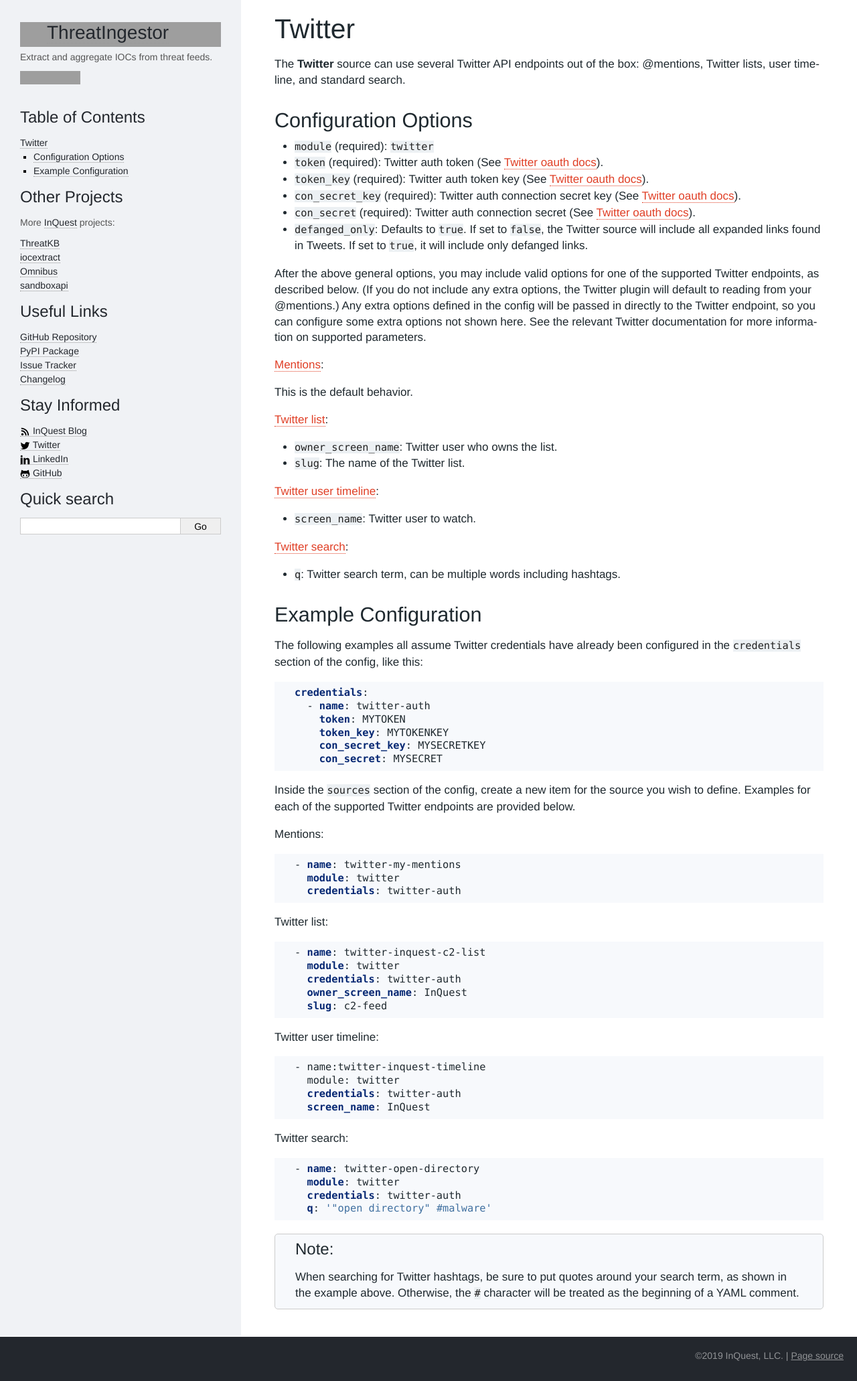
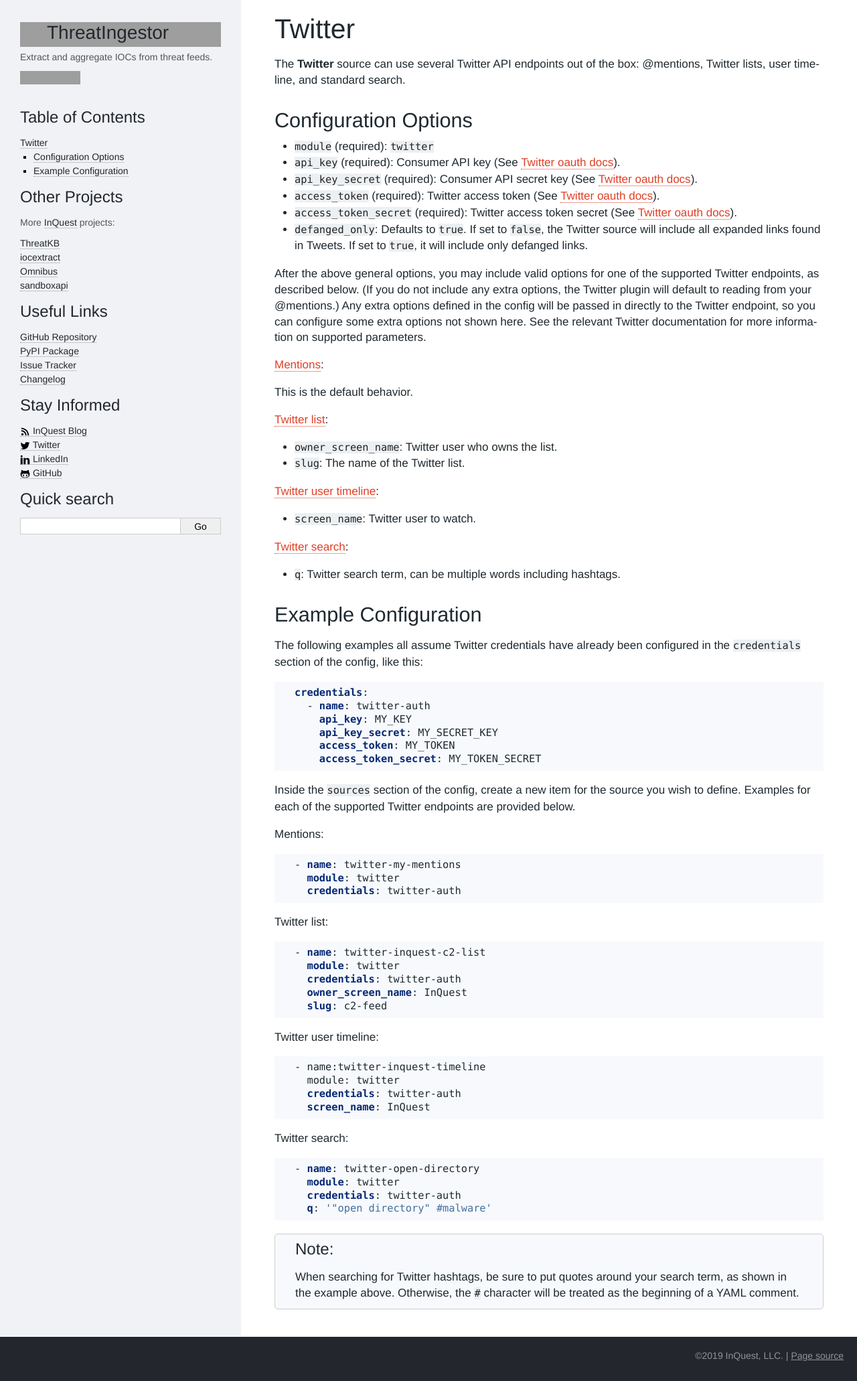
Before and after one commit to InQuest/ThreatIngestor, a Sphinx documentation site: the page built from docs/sources/twitter.rst, in a window 1280 px wide. Shown: the whole page at 67% size. Built offline with Sphinx 7.4.7, drawn with Linux system fonts in a browser that asks for light colours; some web fonts are replaced; grey boxes are pictures that could not be loaded.

Commit message:
Change Twitter credential format
As suggested in #67.

```diff
--- a/docs/sources/twitter.rst
+++ b/docs/sources/twitter.rst
@@ -10,12 +10,10 @@
 ~~~~~~~~~~~~~~~~~~~~~
 
 * ``module`` (required): ``twitter``
-* ``token`` (required): Twitter auth token (See `Twitter oauth docs`_).
-* ``token_key`` (required): Twitter auth token key (See `Twitter oauth docs`_).
-* ``con_secret_key`` (required): Twitter auth connection secret key (See
-  `Twitter oauth docs`_).
-* ``con_secret`` (required): Twitter auth connection secret (See `Twitter oauth
-  docs`_).
+* ``api_key`` (required): Consumer API key (See `Twitter oauth docs`_).
+* ``api_key_secret`` (required): Consumer API secret key (See `Twitter oauth docs`_).
+* ``access_token`` (required): Twitter access token (See `Twitter oauth docs`_).
+* ``access_token_secret`` (required): Twitter access token secret (See `Twitter oauth docs`_).
 * ``defanged_only``: Defaults to ``true``. If set to ``false``, the Twitter
   source will include all expanded links found in Tweets. If set to ``true``,
   it will include only defanged links.
@@ -54,10 +52,10 @@
 
     credentials:
       - name: twitter-auth
-        token: MYTOKEN
-        token_key: MYTOKENKEY
-        con_secret_key: MYSECRETKEY
-        con_secret: MYSECRET
+        api_key: MY_KEY
+        api_key_secret: MY_SECRET_KEY
+        access_token: MY_TOKEN
+        access_token_secret: MY_TOKEN_SECRET
 
 Inside the ``sources`` section of the config, create a new item for the source
 you wish to define. Examples for each of the supported Twitter endpoints are
--- a/threatingestor/__init__.py
+++ b/threatingestor/__init__.py
@@ -78,6 +78,7 @@
                               for name, operator, kwargs in self.config.operators()}
 
         except (TypeError, ConnectionError, threatingestor.exceptions.PluginError):
+            logger.warning("Twitter config format has recently changed. See https://github.com/InQuest/ThreatIngestor/releases/tag/v1.0.0b5")
             logger.exception("Error initializing plugins")
             sys.exit(1)
 
```
Also changed, not shown: config.example.yml (+4 -4 lines), 2 other files.
